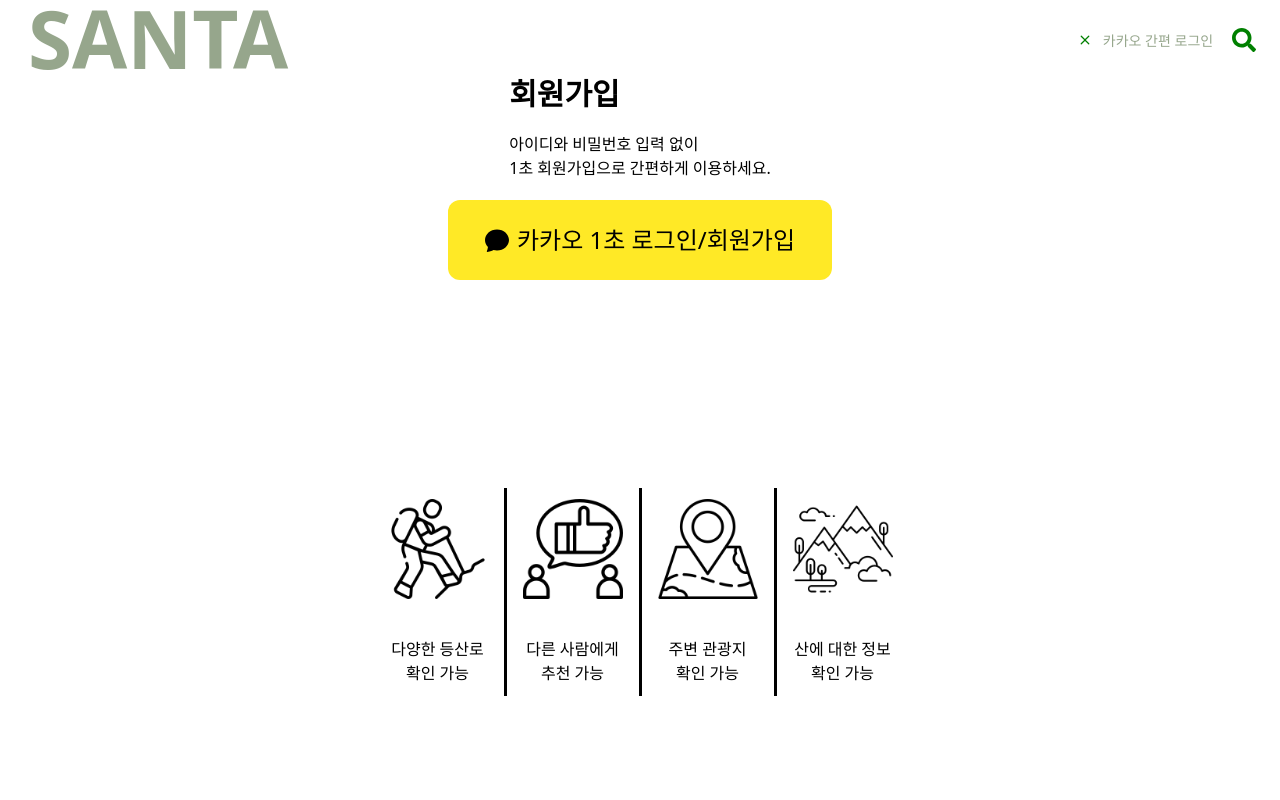
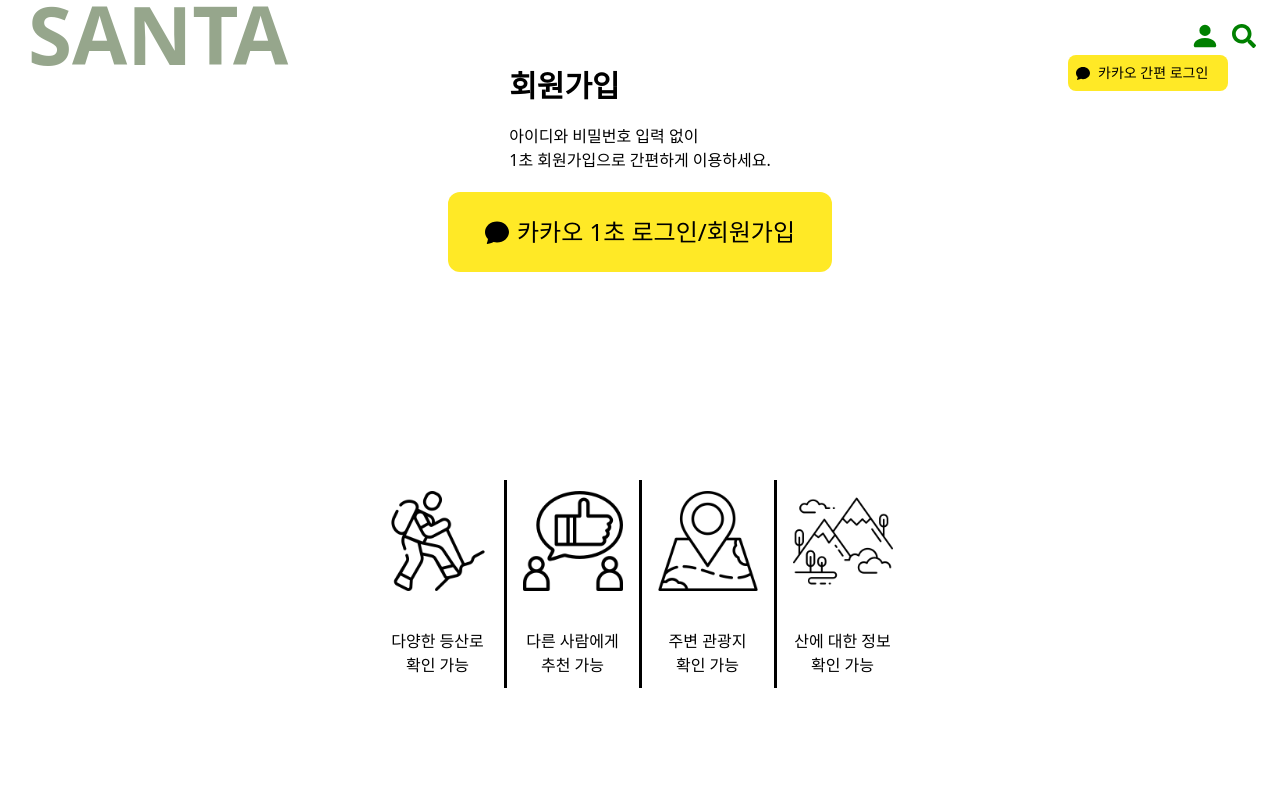
Before and after one commit to WestSilver99/Front, a React (Create React App) app: page /login in a window 1280 px wide. Both pictures are taken after a click on the button 1204 px from the left and 36 px from the top of the page. Shown: the top 800 px of the page. Built offline with nearby package versions, Linux system fonts and the light colour scheme; no server answers.

Commit message:
Design : Header Login 디자인 수정

```diff
--- a/src/components/Layout/header.jsx
+++ b/src/components/Layout/header.jsx
@@ -1,6 +1,7 @@
 import React, { useState } from "react";
 import { Link } from "react-router-dom";
-import { BsFillPersonFill, BsX } from "react-icons/bs";
+import { BsFillPersonFill } from "react-icons/bs";
+import { BsFillChatFill } from "react-icons/bs";
 import { FaSearch } from "react-icons/fa";
 import SearchBar from "@utils/search";
 
@@ -25,23 +26,19 @@
           </span>
         </Link>
         <div className="flex flex-row">
-          <button
-            onClick={handleToggleMenu}
-            className={`mr-2 mt-1 ${
-              showMenu ? "w-40" : "w-10"
-            } bg-transparent border-none outline-none transition-all duration-300`}
-          >
-            {showMenu ? (
-              <div className="h-10 bg-white flex items-center justify-center">
-                <BsX size={20} color="green" />
-                <Link to="/login">
-                  <span className="text-[#96A68C] text-sm ml-2">
-                    카카오 간편 로그인
-                  </span>
+          <button onClick={handleToggleMenu} className="relative mr-3 mt-1">
+            <BsFillPersonFill size={30} color="green" />
+            {showMenu && (
+              <div className="absolute bg-white top-[30px] left-[-50px] z-50">
+                <Link to="/login" className="flex items-center ml-2">
+                  <div className="ml-[-80px] mt-1 w-40 bg-kakao-yellow p-2 rounded-lg">
+                    <span className="text-sm flex items-center">
+                      <BsFillChatFill className="mr-2" />
+                      카카오 간편 로그인
+                    </span>
+                  </div>
                 </Link>
               </div>
-            ) : (
-              <BsFillPersonFill size={30} color="green" />
             )}
           </button>
           <button
--- a/src/pages/Login/index.jsx
+++ b/src/pages/Login/index.jsx
@@ -1,7 +1,7 @@
 import React from "react";
 import { Link } from "react-router-dom";
 import { BsFillChatFill } from "react-icons/bs";
-import hikingImg from "../../assets/free-icon-hiking-7757822.png";
+import hikingImg from "@assets/free-icon-hiking-7757822.png";
 import recommendImg from "@assets/free-icon-recommendation-992883.png";
 import locationImg from "@assets/free-icon-map-point-3119614.png";
 import mountainImg from "@assets/free-icon-mountains-753760.png";
```
